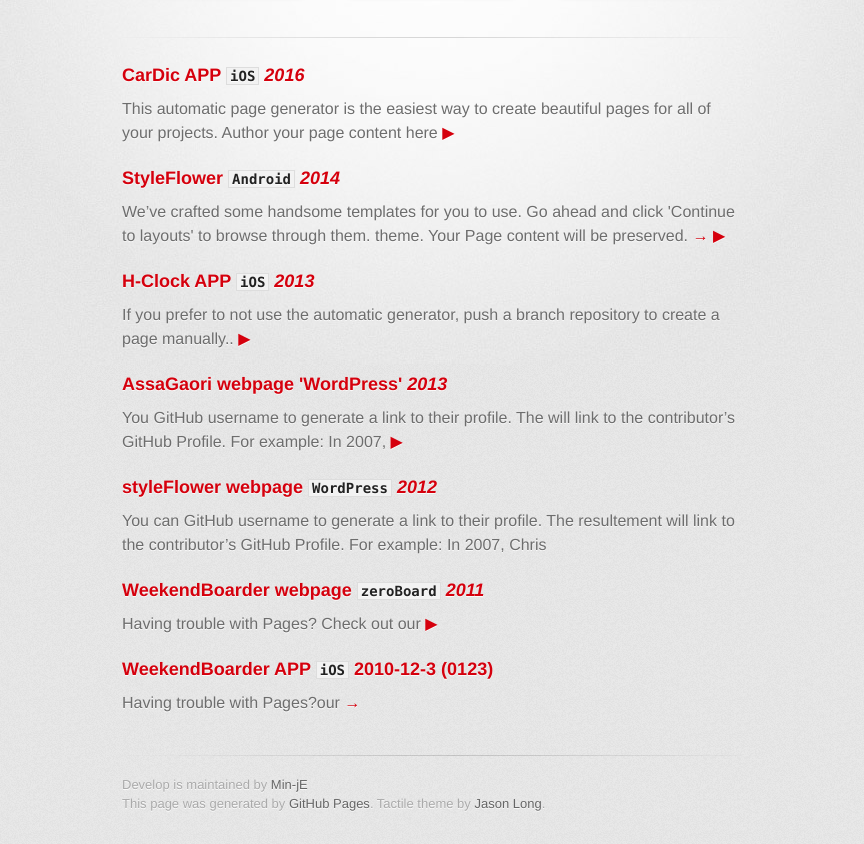
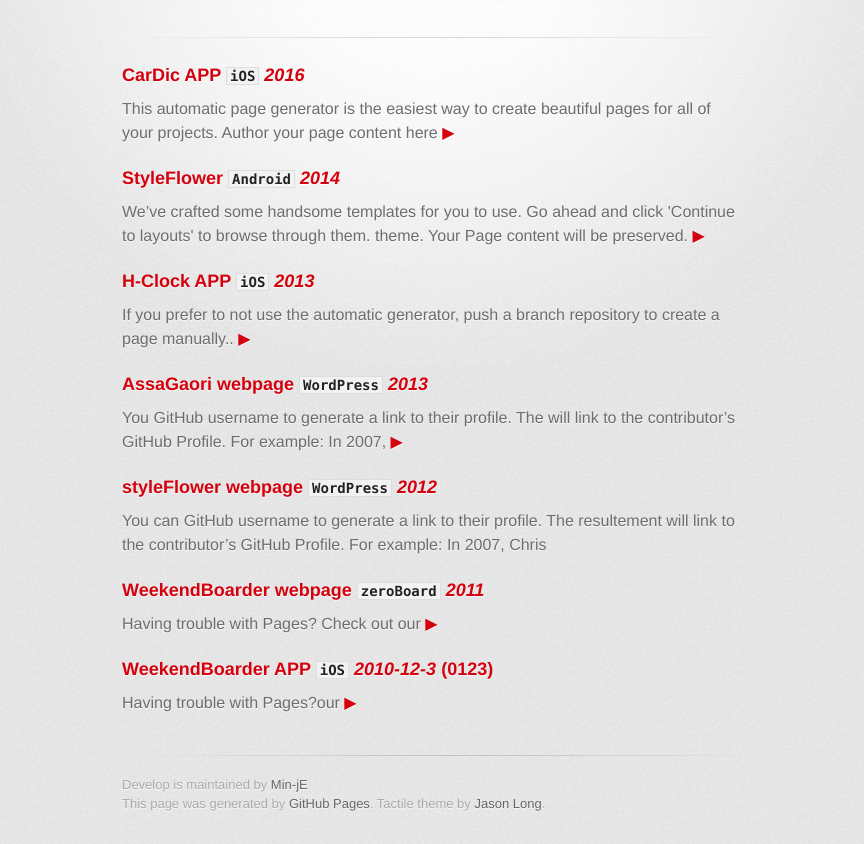
Before and after one commit to Min-jE/develop, a plain HTML site: page index.html in a window 1280 px wide. Shown: the part 209-1053 px from the top of the page, without its empty margins (208-1072 px from the left). Drawn offline with Linux system fonts and the light colour scheme; a web font is replaced by a local one.

Commit message:
Create gh-pages branch via GitHub

```diff
--- a/index.html
+++ b/index.html
@@ -35,13 +35,13 @@
 <a id="cardic-app-ios-2016" class="anchor" href="#cardic-app-ios-2016" aria-hidden="true"><span aria-hidden="true" class="octicon octicon-link"></span></a>CarDic APP <code>iOS</code> <em>2016</em>
 </h3>
 
-<p>This automatic page generator is the easiest way to create beautiful pages for all of your projects. Author your page content here <a href="http://i.imgur.com/FOsaQs7.jpg?1">▶</a></p>
+<p>This automatic page generator is the easiest way to create beautiful pages for all of your projects. Author your page content here <a href="http://i.imgur.com/FOsaQs7.jpg?1">   ▶   </a></p>
 
 <h3>
 <a id="styleflower-android-2014" class="anchor" href="#styleflower-android-2014" aria-hidden="true"><span aria-hidden="true" class="octicon octicon-link"></span></a>StyleFlower <code>Android</code> <em>2014</em>
 </h3>
 
-<p>We’ve crafted some handsome templates for you to use. Go ahead and click 'Continue to layouts' to browse through them. theme. Your Page content will be preserved.<a href="http://i.imgur.com/FOsaQs7.jpg"> → ▶ </a></p>
+<p>We’ve crafted some handsome templates for you to use. Go ahead and click 'Continue to layouts' to browse through them. theme. Your Page content will be preserved.<a href="http://i.imgur.com/FOsaQs7.jpg">  ▶ </a></p>
 
 <h3>
 <a id="h-clock-app-ios-2013" class="anchor" href="#h-clock-app-ios-2013" aria-hidden="true"><span aria-hidden="true" class="octicon octicon-link"></span></a>H-Clock APP <code>iOS</code> <em>2013</em>
@@ -50,7 +50,7 @@
 <p>If you prefer to not use the automatic generator, push a branch repository to create a page manually..<a href="http://i.imgur.com/FOsaQs7.jpg"> ▶ </a> </p>
 
 <h3>
-<a id="assagaori-webpage-wordpress-2013" class="anchor" href="#assagaori-webpage-wordpress-2013" aria-hidden="true"><span aria-hidden="true" class="octicon octicon-link"></span></a>AssaGaori webpage 'WordPress' <em>2013</em>
+<a id="assagaori-webpage-wordpress-2013" class="anchor" href="#assagaori-webpage-wordpress-2013" aria-hidden="true"><span aria-hidden="true" class="octicon octicon-link"></span></a>AssaGaori webpage <code>WordPress</code> <em>2013</em>
 </h3>
 
 <p>You  GitHub username to generate a link to their profile. The will link to the contributor’s GitHub Profile. For example: In 2007, <a href="http://i.imgur.com/FOsaQs7.jpg?1">▶</a></p>
@@ -68,9 +68,10 @@
 <p>Having trouble with Pages? Check out our <a href="https://help.github.com/pages">▶</a></p>
 
 <h3>
-<a id="weekendboarder-app-ios-2010-12-3-0123" class="anchor" href="#weekendboarder-app-ios-2010-12-3-0123" aria-hidden="true"><span aria-hidden="true" class="octicon octicon-link"></span></a>WeekendBoarder APP <code>iOS</code> 2010-12-3 (0123)</h3>
+<a id="weekendboarder-app-ios-2010-12-3-0123" class="anchor" href="#weekendboarder-app-ios-2010-12-3-0123" aria-hidden="true"><span aria-hidden="true" class="octicon octicon-link"></span></a>WeekendBoarder APP <code>iOS</code> <em>2010-12-3</em> <strong>(0123)</strong>
+</h3>
 
-<p>Having trouble with Pages?our <a href="https://help.github.com/pages">→</a></p>
+<p>Having trouble with Pages?our <a href="https://help.github.com/pages">   ▶   </a></p>
         </section>
 
         <footer>
--- a/params.json
+++ b/params.json
@@ -1,6 +1,6 @@
 {
   "name": "Develop",
   "tagline": "history of developing",
-  "body": "### CarDic APP `iOS` *2016*\r\nThis automatic page generator is the easiest way to create beautiful pages for all of your projects. Author your page content here [▶](http://i.imgur.com/FOsaQs7.jpg?1)\r\n\r\n### StyleFlower `Android` *2014*\r\nWe’ve crafted some handsome templates for you to use. Go ahead and click 'Continue to layouts' to browse through them. theme. Your Page content will be preserved.[ → ▶ ](http://i.imgur.com/FOsaQs7.jpg)\r\n\r\n### H-Clock APP `iOS` *2013*\r\nIf you prefer to not use the automatic generator, push a branch repository to create a page manually..[ ▶ ](http://i.imgur.com/FOsaQs7.jpg) \r\n\r\n### AssaGaori webpage 'WordPress' *2013*\r\nYou  GitHub username to generate a link to their profile. The will link to the contributor’s GitHub Profile. For example: In 2007, [▶](http://i.imgur.com/FOsaQs7.jpg?1)\r\n\r\n### styleFlower webpage `WordPress` *2012*\r\nYou can GitHub username to generate a link to their profile. The resultement will link to the contributor’s GitHub Profile. For example: In 2007, Chris \r\n\r\n### WeekendBoarder webpage `zeroBoard` *2011*\r\nHaving trouble with Pages? Check out our [▶](https://help.github.com/pages)\r\n\r\n### WeekendBoarder APP `iOS` 2010-12-3 (0123)\r\nHaving trouble with Pages?our [→](https://help.github.com/pages)",
+  "body": "### CarDic APP `iOS` *2016*\r\nThis automatic page generator is the easiest way to create beautiful pages for all of your projects. Author your page content here [   ▶   ](http://i.imgur.com/FOsaQs7.jpg?1)\r\n\r\n### StyleFlower `Android` *2014*\r\nWe’ve crafted some handsome templates for you to use. Go ahead and click 'Continue to layouts' to browse through them. theme. Your Page content will be preserved.[  ▶ ](http://i.imgur.com/FOsaQs7.jpg)\r\n\r\n### H-Clock APP `iOS` *2013*\r\nIf you prefer to not use the automatic generator, push a branch repository to create a page manually..[ ▶ ](http://i.imgur.com/FOsaQs7.jpg) \r\n\r\n### AssaGaori webpage `WordPress` *2013*\r\nYou  GitHub username to generate a link to their profile. The will link to the contributor’s GitHub Profile. For example: In 2007, [▶](http://i.imgur.com/FOsaQs7.jpg?1)\r\n\r\n### styleFlower webpage `WordPress` *2012*\r\nYou can GitHub username to generate a link to their profile. The resultement will link to the contributor’s GitHub Profile. For example: In 2007, Chris \r\n\r\n### WeekendBoarder webpage `zeroBoard` *2011*\r\nHaving trouble with Pages? Check out our [▶](https://help.github.com/pages)\r\n\r\n### WeekendBoarder APP `iOS` *2010-12-3* **(0123)**\r\nHaving trouble with Pages?our [   ▶   ](https://help.github.com/pages)",
   "note": "Don't delete this file! It's used internally to help with page regeneration."
 }
```
